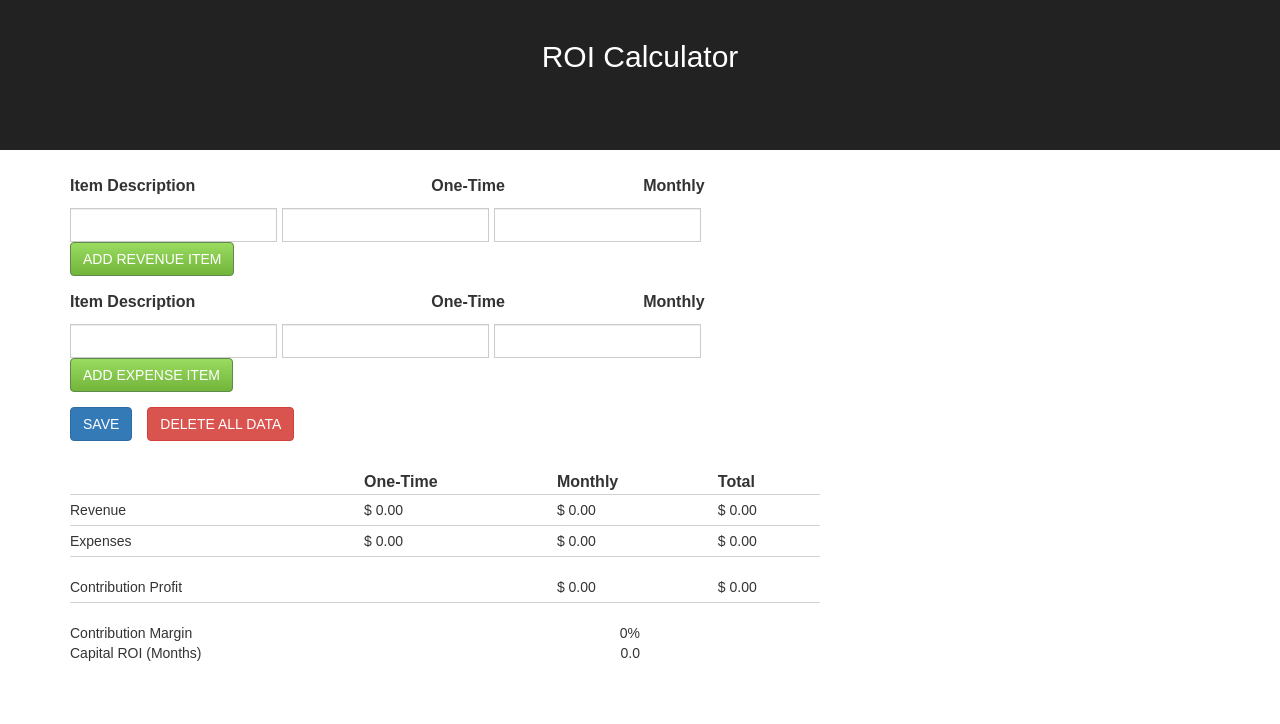
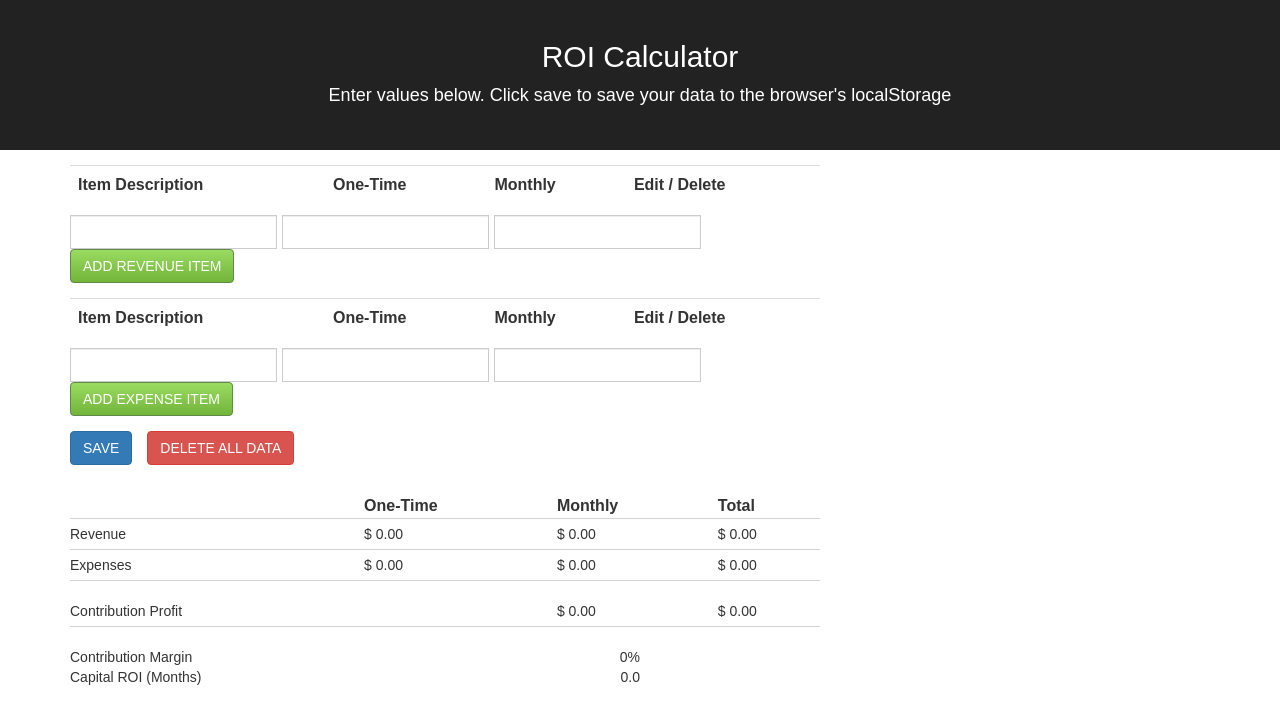
Before and after one commit to andyknolla/ROI-Calculator, a React (Create React App) app: page / in a window 1280 px wide. Shown: the top 724 px of the page. Built offline with nearby package versions, Linux system fonts and the light colour scheme; the HTML template or start-up script is replaced by a standard one.

Commit message:
Minor changes

```diff
--- a/src/App.js
+++ b/src/App.js
@@ -73,7 +73,7 @@ class App extends Component {
       [type + "EditIndex"]: false
     })
     this.switchButtons(type, "normal");
-    this.clearEditHighlights(type);
+    this.clearEditHighlight(type);
   }
 
   clearInputState(type) {
@@ -99,12 +99,12 @@ class App extends Component {
     }
   }
 
-  clearEditHighlights(type) {
-    let highlights = document.querySelectorAll(".highlight");
+  clearEditHighlight(type) {
+    let highlights = document.querySelectorAll(".bg-warning");
     if(highlights.length > 0) {
       highlights.forEach( (element) => {
         if( element.classList.value.includes(type) ) {
-          element.classList.remove("highlight")
+          element.classList.remove("bg-warning")
         }
       })
     }
@@ -127,7 +127,7 @@ class App extends Component {
     this.setState({ [type + "_items"]: newArray, [type + "EditIndex"]: false })
     this.clearInputState(type);
     this.switchButtons(type, "normal");
-    this.clearEditHighlights(type);
+    this.clearEditHighlight(type);
   }
 
   showAlert(type) {
@@ -162,8 +162,8 @@ class App extends Component {
       <div className="App">
         <div className="App-header">
           <h2>ROI Calculator</h2>
+          <p className="App-intro">Enter values below. Click save to save your data to the browser's localStorage</p>
         </div>
-        <p className="App-intro">         </p>
         <div className='container'>
           <Table
             items={this.state.revenue_items}
--- a/src/components/calculations.js
+++ b/src/components/calculations.js
@@ -43,7 +43,9 @@ class Calculations extends React.Component {
 
     return Numeral( ( this.sum(this.props.expense, 'oneTime') -
                     this.sum(this.props.revenue, 'oneTime') ) /
-                    this.contributionProfit('monthly') ).format("0.0")
+                    0)
+                    // this.contributionProfit('monthly') )
+                    .format("0.0")
 
   }
 
--- a/src/components/form.js
+++ b/src/components/form.js
@@ -57,7 +57,7 @@ class Form extends React.Component {
       if (validity.valueMissing) {
         error.textContent = `required field`;
       } else if (validity.patternMismatch) {
-        error.textContent = `Wrong`;
+        error.textContent = `Enter a valid currency amount`;
       }
       return false;
     }
--- a/src/components/item.js
+++ b/src/components/item.js
@@ -9,24 +9,26 @@ class RevenueItem extends React.Component {
     this.state = {
       edit: false
     }
-
     this.handleDelete = this.handleDelete.bind(this);
     this.handleEdit = this.handleEdit.bind(this);
+  }
+
+  highlightEditItem(index) {
+    let highlights = document.querySelectorAll(".bg-warning");
+      if(highlights.length > 0) {
+        highlights.forEach( (element) => {
+          if( element.classList.value.includes(this.props.type) ) {
+            element.classList.remove("bg-warning")
+          }
+        })
+    }
+    document.querySelector(`.${this.props.type}${index}`).classList.add("bg-warning")
   }
 
   handleEdit() {
     let index = parseInt(this.props.index, 10);
     this.props.editItem(index, this.props.type);
-
-    let highlights = document.querySelectorAll(".highlight");
-      if(highlights.length > 0) {
-        highlights.forEach( (element) => {
-          if( element.classList.value.includes(this.props.type) ) {
-            element.classList.remove("highlight")
-          }
-        })
-    }
-    document.querySelector(`.${this.props.type}${index}`).classList.add("highlight")
+    this.highlightEditItem(index);
   }
 
   handleDelete(){
--- a/src/components/table.js
+++ b/src/components/table.js
@@ -14,12 +14,13 @@ class Table extends React.Component {
   render() {
     return (
       <div className="input-group">
-        <table className="dataTable" >
+        <table className="table table-sm dataTable" >
           <tbody>
             <tr className="col-titles">
               <th>Item Description</th>
               <th>One-Time</th>
               <th>Monthly</th>
+              <th>Edit / Delete</th>
               {/* <th>Require confirmation<input type="checkbox" /></th> */}
             </tr>
             {this.renderItems(this.props.items)}
```
